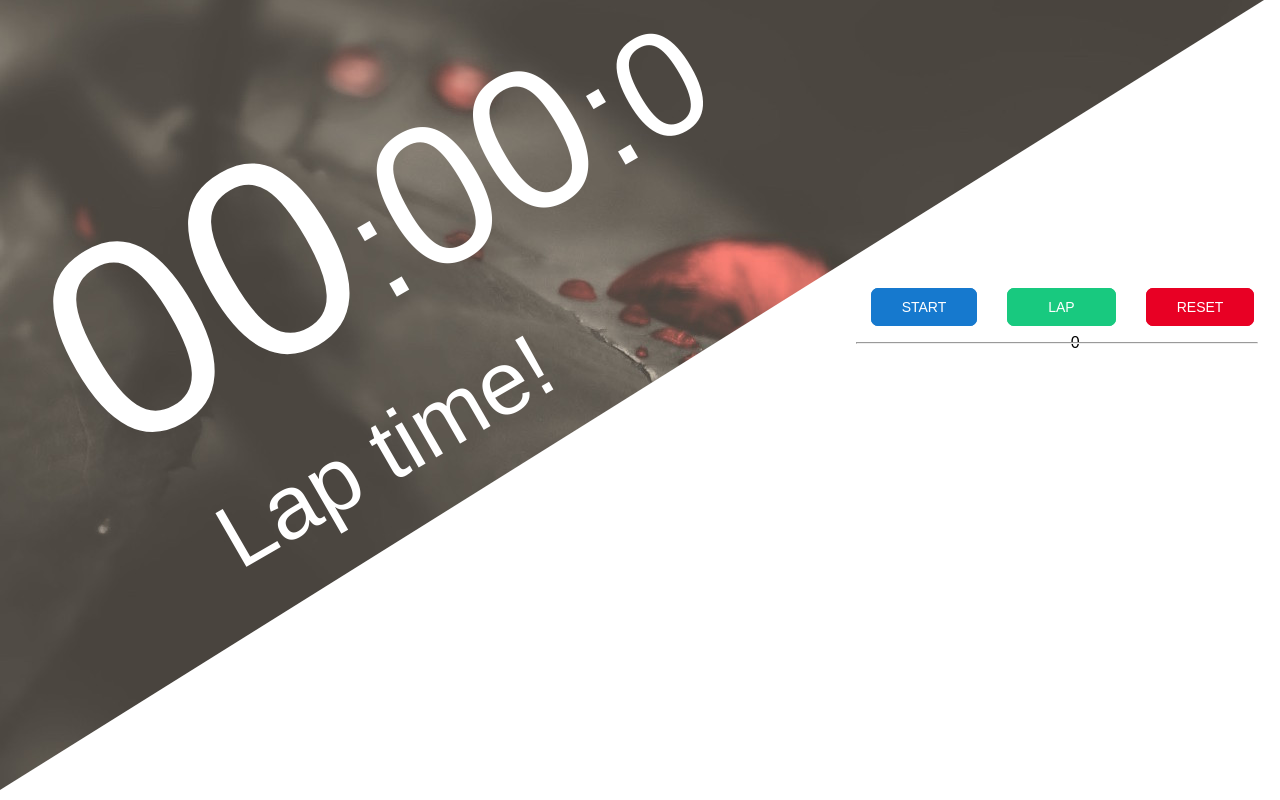
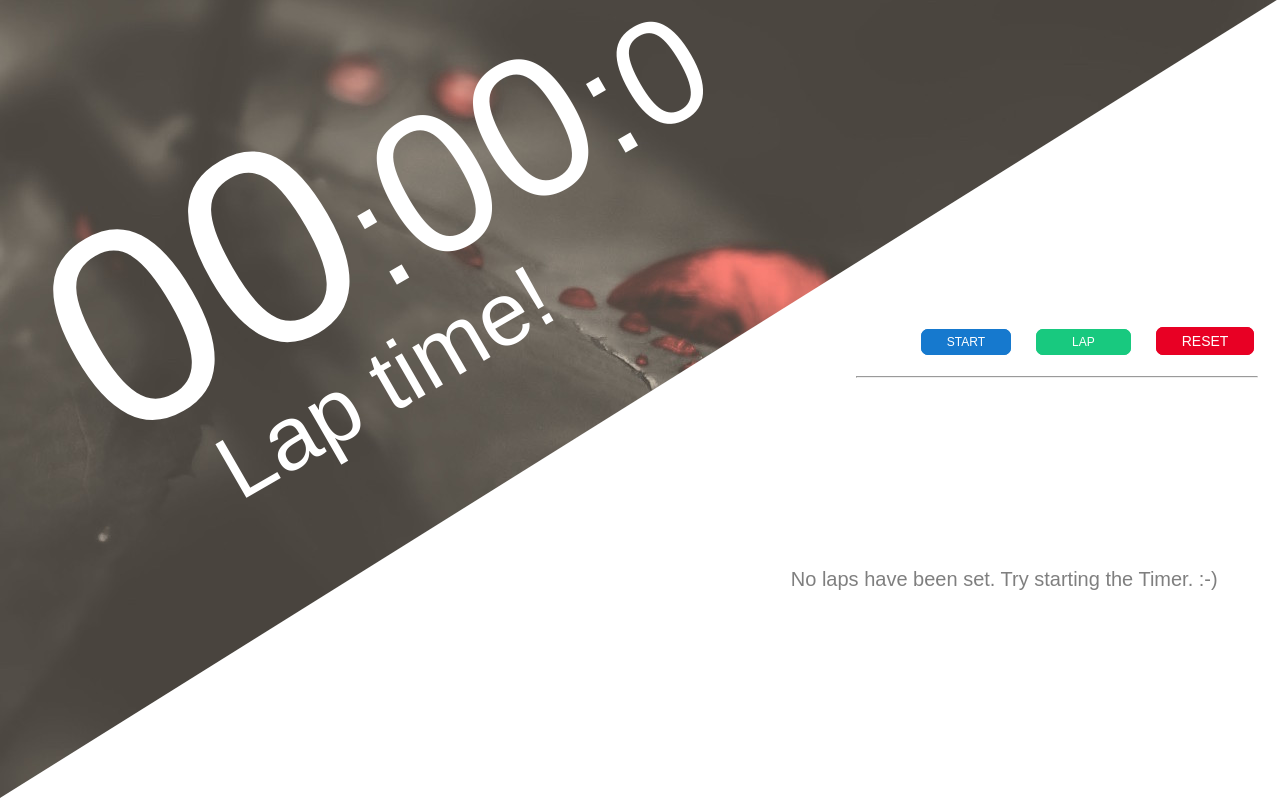
Before and after one commit to Petermuturi/lap-time, a React (Create React App) app: page / in a window 1280 px wide. Built offline with nearby package versions, Linux system fonts and the light colour scheme.

Commit message:
modified laps component

```diff
--- a/src/laps/Laps.js
+++ b/src/laps/Laps.js
@@ -1,10 +1,24 @@
 import React, { Component } from 'react'
+
+import './lap.css'
 
 export default class Laps extends Component{
   render(){
     const { lap } = this.props
     return(
-      <div>{lap.lap}</div>
+      <div>
+        {
+          lap.lap === 0 ?
+          <div className="no-lap">
+            No laps have been set. Try starting the Timer.
+            :-)
+          </div>
+          :
+          <div>
+            low
+          </div>
+        }
+      </div>
     )
   }
 }
--- /dev/null
+++ b/src/laps/lap.css
@@ -0,0 +1,9 @@
+.no-lap{
+  position: absolute;
+  text-align: center;
+  padding-top: 200px;
+  margin-left: -280px;
+  color: rgba(0, 0, 0, 0.5);
+  font-size: 20px;
+  font-weight: 100;
+}
--- a/src/main/Main.js
+++ b/src/main/Main.js
@@ -17,9 +17,11 @@ export default class Main extends Component{
     }
   }
 
+
   onActivate=()=>{
     if (!this.state.active){
-      this.setState({active: true, minute: "hi"})
+      this.setState({active: true })
+      console.log ("hi");
 
     }else{
       this.setState({active: false, minute: "00", second: "00", minSec: 0})
--- a/src/main/main.css
+++ b/src/main/main.css
@@ -1,11 +1,11 @@
 #triangle{
-  margin-top:-18px;
+  margin-top:-10px;
   border-bottom: 100vh solid white;
   border-left: 100vw solid transparent;
 }
 
 .trigger{
-  margin-top: -40%;
+  margin-top: -38%;
   margin-right: 2%;
   float: right;
   font-family: sans-serif;
@@ -14,12 +14,12 @@
   padding-top: 20px;
 }
 .reset{
-  margin-left: 30px;
+  margin-left: 25px;
   border: 1px solid #E80024;
   background: #E80024;
   color: white;
   border-radius: 7px;
-  padding: 10px 30px 10px 30px;
+  padding: 5px 25px 5px 25px;
   cursor: pointer;
   font-weight: 100;
   font-size: 14px;
@@ -31,15 +31,15 @@
   color: #E80024;
 }
 .start{
-  margin-left: -200px;
+  margin-left: -150px;
   border: 1px solid #1679CE;
   background: #1679CE;
   color: white;
   border-radius: 7px;
-  padding: 10px 30px 10px 30px;
+  padding: 5px 25px 5px 25px;
   cursor: pointer;
   font-weight: 100;
-  font-size: 14px;
+  font-size: 12px;
   text-transform: uppercase;
 }
 .start:hover{
@@ -48,15 +48,15 @@
   color: #1679CE;
 }
 .lap{
-  margin-left: 30px;
+  margin-left: 25px;
   border: 1px solid #18C97F;
   background: #18C97F;
   color: white;
   border-radius: 7px;
-  padding: 10px 40px 10px 40px;
+  padding: 5px 35px 5px 35px;
   cursor: pointer;
   font-weight: 100;
-  font-size: 14px;
+  font-size: 12px;
   text-transform: uppercase;
 }
 .lap:hover{
--- a/src/watch/watch.css
+++ b/src/watch/watch.css
@@ -1,5 +1,5 @@
 .lap-time{
-  margin-top: 32%;
+  margin-top: 26%;
   position: absolute;
   margin-left: 200px;
   font-size: 90px;
@@ -10,7 +10,7 @@
 }
 .timer{
   transform: rotate(-30deg);
-  margin-top: 50px;
+  margin-top: 30px;
   margin-left: 20px;
   position: absolute;
   font-size: 150px;
```
